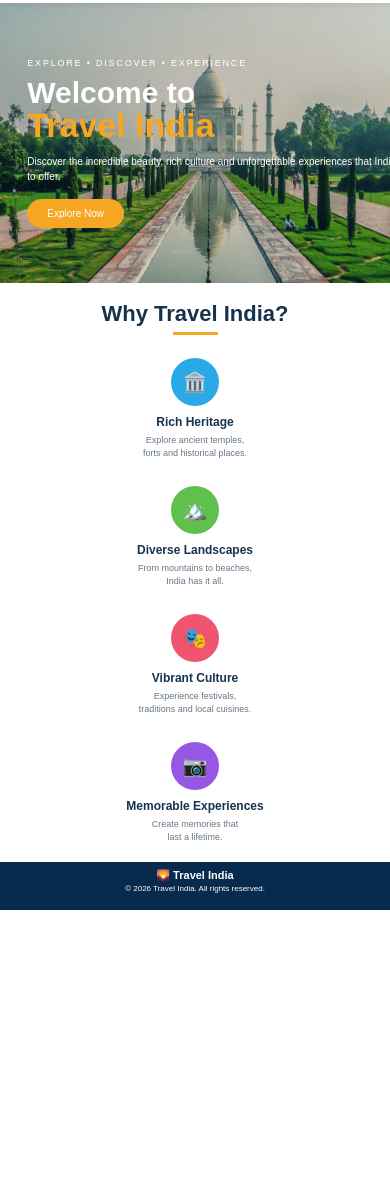
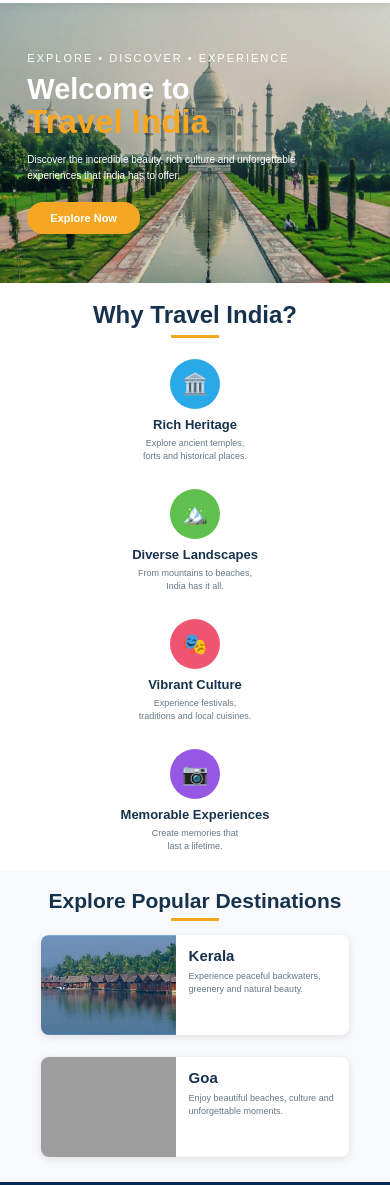
Before and after one commit to xavieramith-wq/travel-india-team-2, a plain HTML site: page index.html in a window 390 px wide. Shown: the part 67-1252 px from the top of the page. Before the commit the page ends 977 px from the top, so only its background shows below. Drawn offline with Linux system fonts and the light colour scheme; grey boxes are pictures that could not be loaded.

Commit message:
Refine Travel India home page UI

```diff
--- a/index.html
+++ b/index.html
@@ -12,7 +12,10 @@
 
 <body>
 
-    <!-- Header -->
+    <!-- ==============================
+         HEADER
+    =============================== -->
+
     <header class="header">
 
         <div class="logo">
@@ -21,17 +24,36 @@
         </div>
 
         <nav class="navigation">
-            <a href="index.html" class="active">Home</a>
-            <a href="#">Destinations</a>
-            <a href="#">Travel Packages</a>
-            <a href="#">About Us</a>
-            <a href="contact.html">Contact</a>
+
+            <a href="index.html" class="active">
+                Home
+            </a>
+
+            <a href="#">
+                Destinations
+            </a>
+
+            <a href="#">
+                Travel Packages
+            </a>
+
+            <a href="#">
+                About Us
+            </a>
+
+            <a href="contact.html">
+                Contact
+            </a>
+
         </nav>
 
     </header>
 
 
-    <!-- Hero -->
+    <!-- ==============================
+         HERO SECTION
+    =============================== -->
+
     <section class="hero">
 
         <div class="hero-content">
@@ -59,10 +81,15 @@
     </section>
 
 
-    <!-- Why Travel India -->
+    <!-- ==============================
+         WHY TRAVEL INDIA
+    =============================== -->
+
     <section class="why-india">
 
-        <h2>Why Travel India?</h2>
+        <h2>
+            Why Travel India?
+        </h2>
 
         <div class="section-line"></div>
 
@@ -74,10 +101,13 @@
                     🏛️
                 </div>
 
-                <h3>Rich Heritage</h3>
+                <h3>
+                    Rich Heritage
+                </h3>
 
                 <p>
-                    Explore ancient temples,<br>
+                    Explore ancient temples,
+                    <br>
                     forts and historical places.
                 </p>
 
@@ -90,10 +120,13 @@
                     🏔️
                 </div>
 
-                <h3>Diverse Landscapes</h3>
+                <h3>
+                    Diverse Landscapes
+                </h3>
 
                 <p>
-                    From mountains to beaches,<br>
+                    From mountains to beaches,
+                    <br>
                     India has it all.
                 </p>
 
@@ -106,10 +139,13 @@
                     🎭
                 </div>
 
-                <h3>Vibrant Culture</h3>
+                <h3>
+                    Vibrant Culture
+                </h3>
 
                 <p>
-                    Experience festivals,<br>
+                    Experience festivals,
+                    <br>
                     traditions and local cuisines.
                 </p>
 
@@ -122,10 +158,13 @@
                     📷
                 </div>
 
-                <h3>Memorable Experiences</h3>
+                <h3>
+                    Memorable Experiences
+                </h3>
 
                 <p>
-                    Create memories that<br>
+                    Create memories that
+                    <br>
                     last a lifetime.
                 </p>
 
@@ -136,7 +175,84 @@
     </section>
 
 
-    <!-- Footer -->
+    <!-- ==============================
+         POPULAR DESTINATIONS
+    =============================== -->
+
+    <section class="destinations">
+
+        <div class="destination-heading">
+
+            <h2>
+                Explore Popular Destinations
+            </h2>
+
+            <div class="section-line"></div>
+
+        </div>
+
+
+        <div class="destination-container">
+
+
+            <!-- KERALA -->
+
+            <div class="destination-card">
+
+                <img
+                    src="kerala.jpg"
+                    alt="Kerala"
+                >
+
+                <div class="destination-content">
+
+                    <h3>
+                        Kerala
+                    </h3>
+
+                    <p>
+                        Experience peaceful backwaters,
+                        greenery and natural beauty.
+                    </p>
+
+                </div>
+
+            </div>
+
+
+            <!-- GOA -->
+
+            <div class="destination-card">
+
+                <img
+                    src="goa.jpeg"
+                    alt="Goa"
+                >
+
+                <div class="destination-content">
+
+                    <h3>
+                        Goa
+                    </h3>
+
+                    <p>
+                        Enjoy beautiful beaches,
+                        culture and unforgettable moments.
+                    </p>
+
+                </div>
+
+            </div>
+
+        </div>
+
+    </section>
+
+
+    <!-- ==============================
+         FOOTER
+    =============================== -->
+
     <footer class="footer">
 
         <div class="footer-logo">
@@ -150,6 +266,8 @@
     </footer>
 
 
+    <!-- JAVASCRIPT -->
+
     <script src="script.js"></script>
 
 </body>
--- a/style.css
+++ b/style.css
@@ -43,13 +43,9 @@ body {
     z-index: 10;
 }
 
-
-/* Logo */
-
 .logo {
     display: flex;
     align-items: center;
-
     gap: 6px;
 
     font-size: 18px;
@@ -66,13 +62,9 @@ body {
     color: #0875c1;
 }
 
-
-/* Navigation */
-
 .navigation {
     display: flex;
     align-items: center;
-
     gap: 28px;
 }
 
@@ -120,45 +112,44 @@ body {
 
     background-image:
         linear-gradient(
-            rgba(0, 40, 70, 0.18),
-            rgba(0, 40, 70, 0.18)
+            rgba(0, 30, 55, 0.15),
+            rgba(0, 30, 55, 0.15)
         ),
         url("tajmahal.jpg");
 
     background-size: cover;
 
     background-position: center center;
+
+    background-repeat: no-repeat;
 }
 
-
-/* Hero Content */
-
 .hero-content {
-    width: 450px;
+    width: 520px;
 
     margin-left: 8%;
 
     color: #ffffff;
+
+    position: relative;
+
+    z-index: 2;
 }
 
+.hero-label {
+    font-size: 11px;
 
-/* Small heading */
+    font-weight: 500;
 
-.hero-label {
-    font-size: 9px;
+    letter-spacing: 2px;
 
-    letter-spacing: 1.8px;
-
-    margin-bottom: 9px;
+    margin-bottom: 10px;
 
     color: #ffffff;
 }
 
-
-/* Main heading */
-
 .hero h1 {
-    font-size: 38px;
+    font-size: 46px;
 
     line-height: 1.05;
 
@@ -166,37 +157,30 @@ body {
 
     color: #ffffff;
 
-    margin-bottom: 10px;
+    margin-bottom: 12px;
 }
-
-
-/* Orange Travel India */
 
 .hero h1 span {
     display: block;
 
     color: #f5a623;
 
-    font-size: 42px;
+    font-size: 52px;
+
+    line-height: 1.05;
 }
 
+.hero-description {
+    width: 440px;
 
-/* Description */
+    font-size: 12px;
 
-.hero-description {
-    width: 390px;
-
-    font-size: 10px;
-
-    line-height: 1.5;
+    line-height: 1.6;
 
     color: #ffffff;
 
-    margin-bottom: 15px;
+    margin-bottom: 18px;
 }
-
-
-/* Explore Button */
 
 .hero button {
     border: none;
@@ -205,11 +189,13 @@ body {
 
     color: #ffffff;
 
-    font-size: 10px;
+    font-size: 11px;
 
-    padding: 9px 20px;
+    font-weight: 600;
 
-    border-radius: 18px;
+    padding: 10px 23px;
+
+    border-radius: 20px;
 
     cursor: pointer;
 
@@ -239,32 +225,23 @@ body {
     background-color: #ffffff;
 }
 
-
-/* Heading */
-
 .why-india h2 {
-    font-size: 22px;
+    font-size: 24px;
 
     color: #17324d;
 
-    margin-bottom: 5px;
+    margin-bottom: 6px;
 }
 
-
-/* Orange line */
-
 .section-line {
-    width: 45px;
+    width: 48px;
 
     height: 3px;
 
     background-color: #f5a623;
 
-    margin: 0 auto 20px;
+    margin: 0 auto 18px;
 }
-
-
-/* Four cards in one row */
 
 .why-container {
     width: 90%;
@@ -280,23 +257,18 @@ body {
     gap: 25px;
 }
 
-
-/* Individual card */
-
 .why-card {
     text-align: center;
 
     padding: 3px 10px;
 }
 
+.why-icon {
+    width: 50px;
 
-/* Circular icons */
+    height: 50px;
 
-.why-icon {
-    width: 48px;
-    height: 48px;
-
-    margin: 0 auto 9px;
+    margin: 0 auto 8px;
 
     border-radius: 50%;
 
@@ -306,11 +278,8 @@ body {
 
     justify-content: center;
 
-    font-size: 20px;
+    font-size: 21px;
 }
-
-
-/* Icon colors */
 
 .heritage-icon {
     background-color: #29a9e8;
@@ -328,21 +297,102 @@ body {
     background-color: #9657e5;
 }
 
-
-/* Card heading */
-
 .why-card h3 {
-    font-size: 12px;
+    font-size: 13px;
 
     color: #17324d;
 
     margin-bottom: 5px;
 }
 
+.why-card p {
+    font-size: 9px;
 
-/* Card description */
+    line-height: 1.45;
 
-.why-card p {
+    color: #667788;
+}
+
+
+/* ==============================
+   DESTINATIONS
+================================ */
+
+.destinations {
+    width: 100%;
+
+    padding: 18px 6% 20px;
+
+    background-color: #f7f9fb;
+
+    text-align: center;
+}
+
+.destination-heading h2 {
+    font-size: 21px;
+
+    color: #17324d;
+
+    margin-bottom: 5px;
+}
+
+.destination-heading .section-line {
+    margin-bottom: 14px;
+}
+
+.destination-container {
+    width: 80%;
+
+    max-width: 800px;
+
+    margin: 0 auto;
+
+    display: grid;
+
+    grid-template-columns: repeat(2, 1fr);
+
+    gap: 22px;
+}
+
+.destination-card {
+    background-color: #ffffff;
+
+    border-radius: 8px;
+
+    overflow: hidden;
+
+    box-shadow: 0 2px 8px rgba(0, 0, 0, 0.10);
+
+    text-align: left;
+
+    display: flex;
+
+    height: 105px;
+}
+
+.destination-card img {
+    width: 155px;
+
+    height: 105px;
+
+    object-fit: cover;
+
+    flex-shrink: 0;
+}
+
+.destination-content {
+    padding: 12px 13px;
+}
+
+.destination-content h3 {
+    font-size: 15px;
+
+    color: #17324d;
+
+    margin-bottom: 6px;
+}
+
+.destination-content p {
     font-size: 9px;
 
     line-height: 1.45;
@@ -384,6 +434,22 @@ body {
    RESPONSIVE
 ================================ */
 
+@media (max-width: 900px) {
+
+    .navigation {
+        gap: 18px;
+    }
+
+    .hero-content {
+        margin-left: 6%;
+    }
+
+    .destination-container {
+        width: 90%;
+    }
+}
+
+
 @media (max-width: 800px) {
 
     .header {
@@ -406,15 +472,27 @@ body {
         margin-left: 6%;
     }
 
+    .hero h1 {
+        font-size: 40px;
+    }
+
+    .hero h1 span {
+        font-size: 45px;
+    }
+
     .why-container {
         width: 100%;
 
         gap: 15px;
     }
+
+    .destination-container {
+        width: 95%;
+    }
 }
 
 
-@media (max-width: 600px) {
+@media (max-width: 650px) {
 
     .header {
         height: auto;
@@ -451,11 +529,17 @@ body {
     }
 
     .hero h1 {
-        font-size: 30px;
+        font-size: 32px;
     }
 
     .hero h1 span {
-        font-size: 34px;
+        font-size: 36px;
+    }
+
+    .hero-description {
+        width: 90%;
+
+        font-size: 10px;
     }
 
     .why-india {
@@ -466,6 +550,16 @@ body {
         grid-template-columns: repeat(2, 1fr);
 
         row-gap: 20px;
+    }
+
+    .destinations {
+        padding-bottom: 25px;
+    }
+
+    .destination-container {
+        grid-template-columns: 1fr;
+
+        width: 90%;
     }
 }
 
@@ -480,7 +574,25 @@ body {
         width: 85%;
     }
 
+    .hero h1 {
+        font-size: 29px;
+    }
+
+    .hero h1 span {
+        font-size: 33px;
+    }
+
     .why-container {
         grid-template-columns: 1fr;
     }
+
+    .destination-card {
+        height: 100px;
+    }
+
+    .destination-card img {
+        width: 135px;
+
+        height: 100px;
+    }
 }
```
